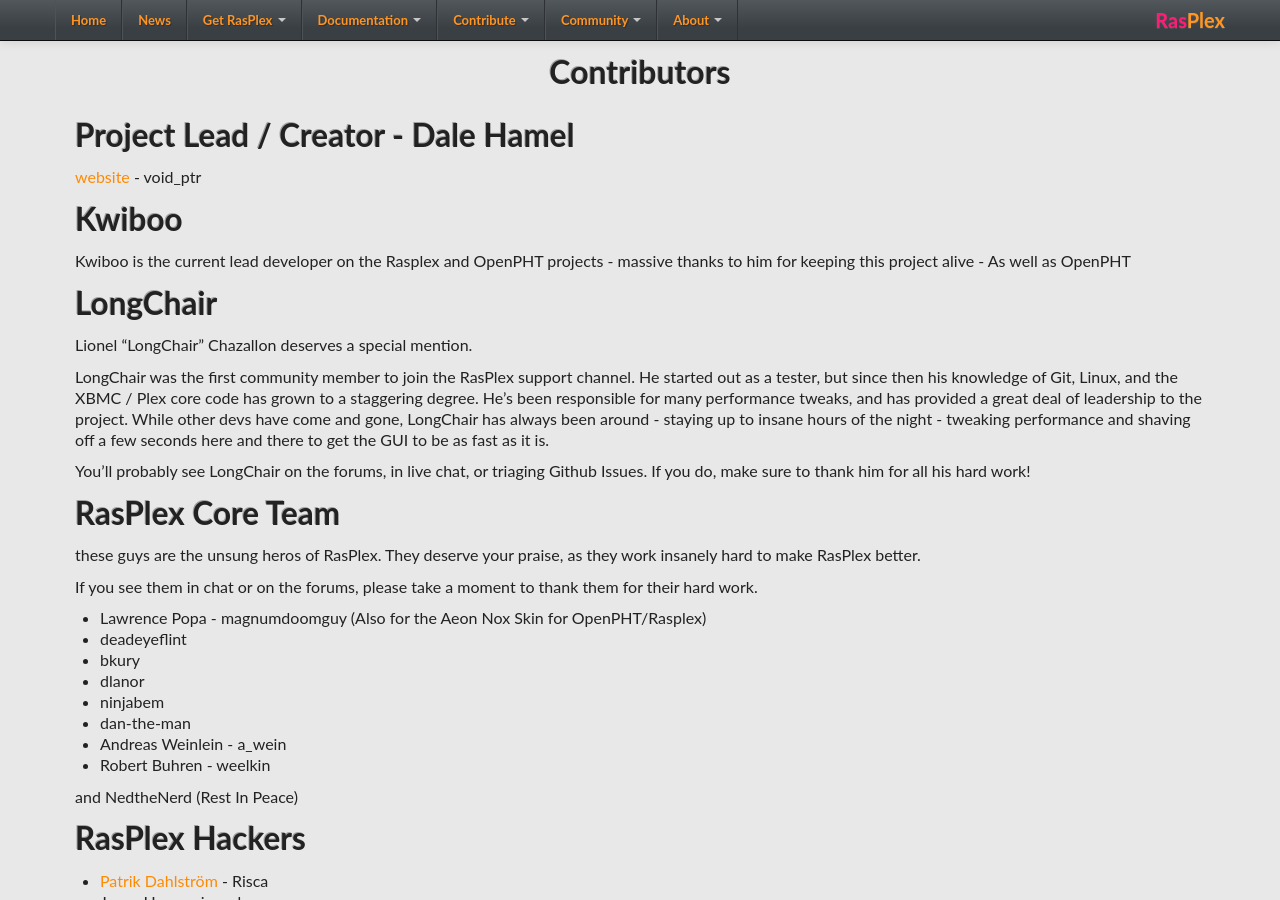
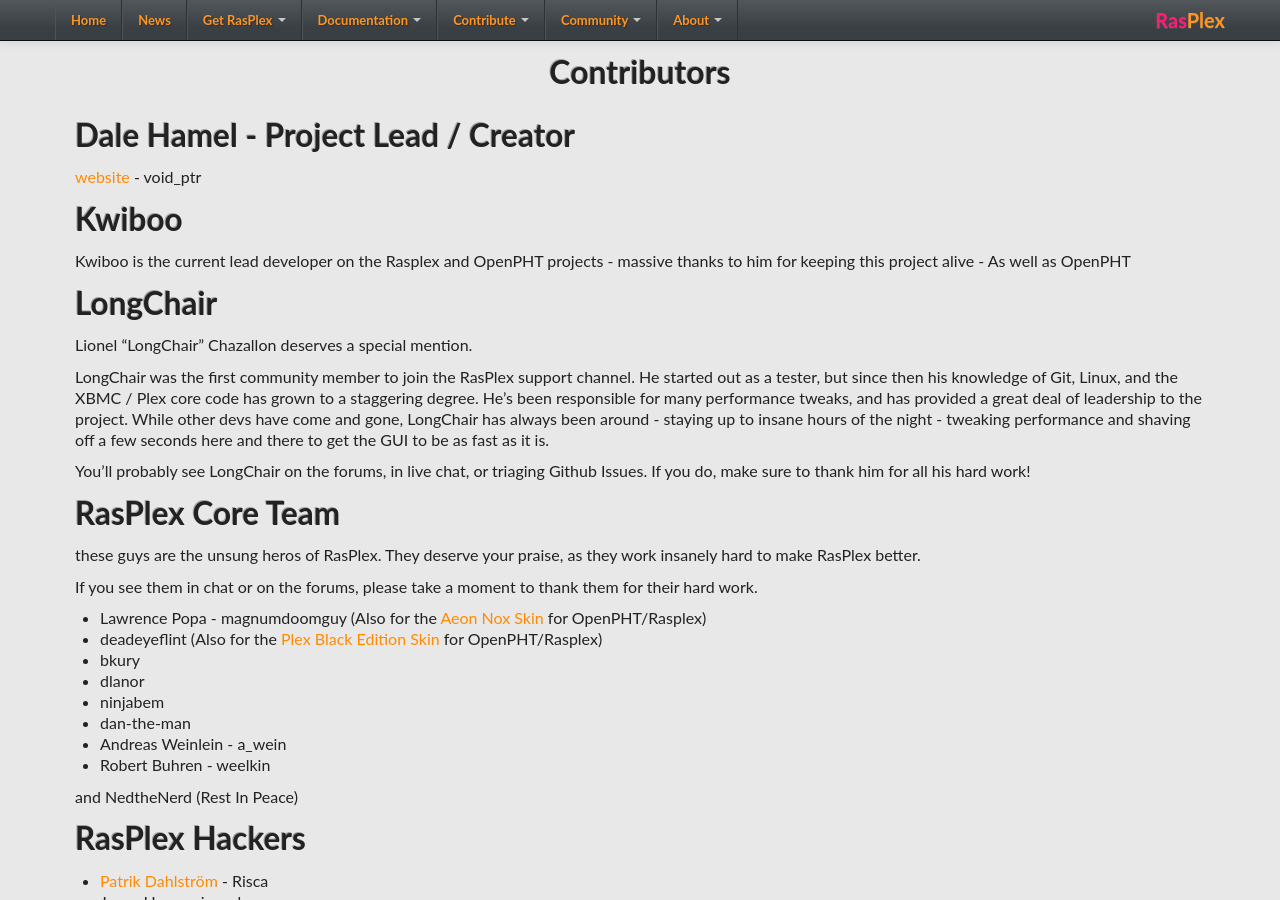
Before and after one commit to RasPlex/RasPlex.github.io, a Jekyll site: the page built from contribute/contributor-list.md, in a window 1280 px wide and 900 px high. Built offline with Jekyll 4.4.1, drawn with Linux system fonts in a browser that asks for light colours; nearby versions of some CDN libraries.

Commit message:
more updates to contributer list

```diff
--- a/contribute/contributor-list.md
+++ b/contribute/contributor-list.md
@@ -6,7 +6,7 @@
 
 ---
 
-## Project Lead / Creator -  Dale Hamel
+## Dale Hamel - Project Lead / Creator
 
 <a href="http://blog.srvthe.net" target="_blank">website</a> - void_ptr
 
@@ -31,8 +31,8 @@
 
 If you see them in chat or on the forums, please take a moment to thank them for their hard work.
 
-+ Lawrence Popa - magnumdoomguy  (Also for the Aeon Nox Skin for OpenPHT/Rasplex)
-+ deadeyeflint
++ Lawrence Popa - magnumdoomguy  (Also for the <a href="https://github.com/magnumdoomguy/skin.aeon.nox.5" target="_blank">Aeon Nox Skin</a> for OpenPHT/Rasplex)
++ deadeyeflint (Also for the <a href="https://forums.plex.tv/categories/plex-black-edition" target="_blank">Plex Black Edition Skin</a> for OpenPHT/Rasplex)
 + bkury
 + dlanor
 + ninjabem
```
